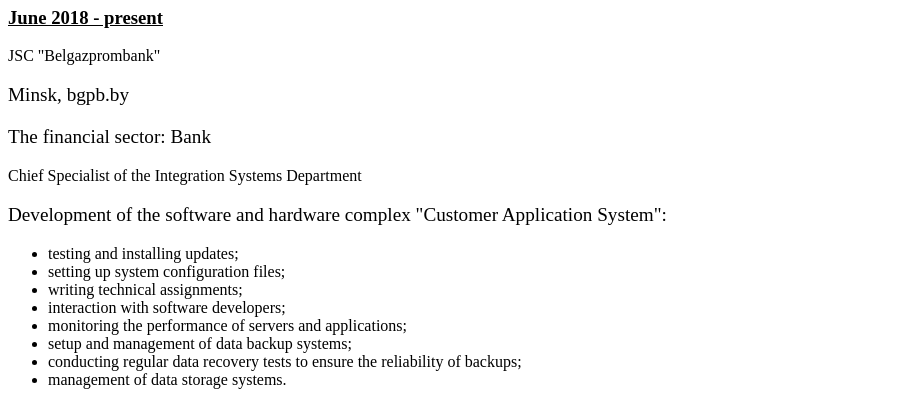
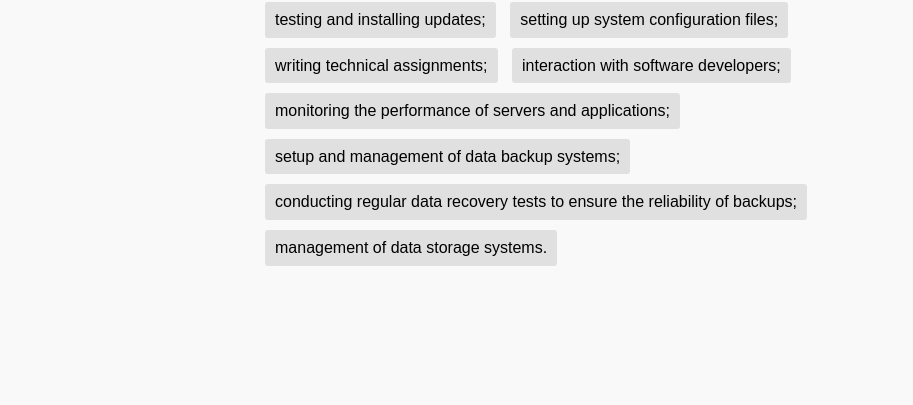
Before and after one commit to mxnkv/rsschool-cv, a plain HTML site: page index.html in a window 1280 px wide. Shown: the part 718-1123 px from the top of the page, without its empty margins (0-913 px from the left). After the commit the page ends 1029 px from the top, so only its background shows below. Drawn offline with Linux system fonts and the light colour scheme.

Commit message:
feat: change style

```diff
--- a/css/style.css
+++ b/css/style.css
@@ -1,6 +1,42 @@
+body {
+	font-family: Arial, sans-serif;
+	line-height: 1.6;
+	margin: 20px auto;
+	max-width: 800px;
+	padding: 20px;
+	background-color: #f9f9f9;
+}
+
 .header {
 	text-decoration: underline;
+	font-weight: bold;
+	color: #333;
 }
-.text {
-	font-size: larger;
+
+h1 {
+	font-size: 36px;
 }
+
+h2 {
+	font-size: 24px;
+}
+
+h3 {
+	font-size: 18px;
+}
+.text-bold{
+	font-weight: bold;
+}
+
+.list {
+	list-style: none;
+	padding: 0;
+}
+
+.element {
+	background-color: #e0e0e0;
+	padding: 5px 10px;
+	margin: 5px;
+	display: inline-block;
+	border-radius: 3px;
+}
--- a/index.html
+++ b/index.html
@@ -3,7 +3,9 @@
 <head>
 	<meta charset="UTF-8">
 	<meta name="viewport" content="width=device-width, initial-scale=1.0">
+	<link rel="stylesheet" href="css/reset.css">
 	<link rel="stylesheet" href="css/style.css">
+
 	<title>CV</title>
 </head>
 <body>
@@ -25,7 +27,7 @@
 		<p class="text-bold">JSC "Belgazprombank"</p>
 		<p class="text">Minsk, bgpb.by</p>
 		<p class="text">The financial sector: Bank</p>
-		<p class="text-bold">Chief Specialist of the Integration Systems Department</p>
+		<p class="text-bold">Chief Specialist of the Integration Systems Department</p><br>
 		<p class="text">Development of the software and hardware complex "Customer Application System":</p>
 		<ul class="list">
 			<li class="element">testing and installing updates;</li>
```
